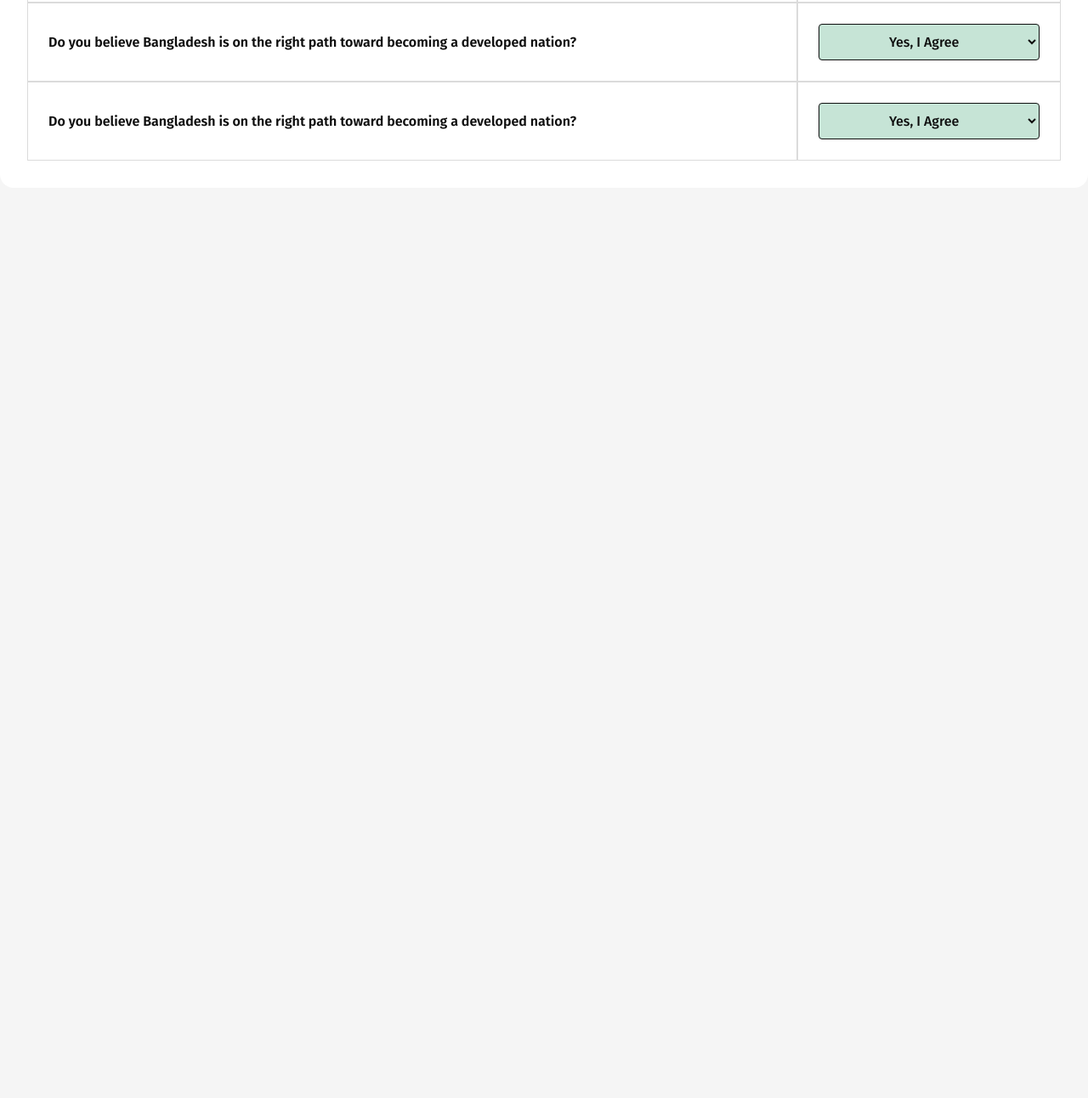
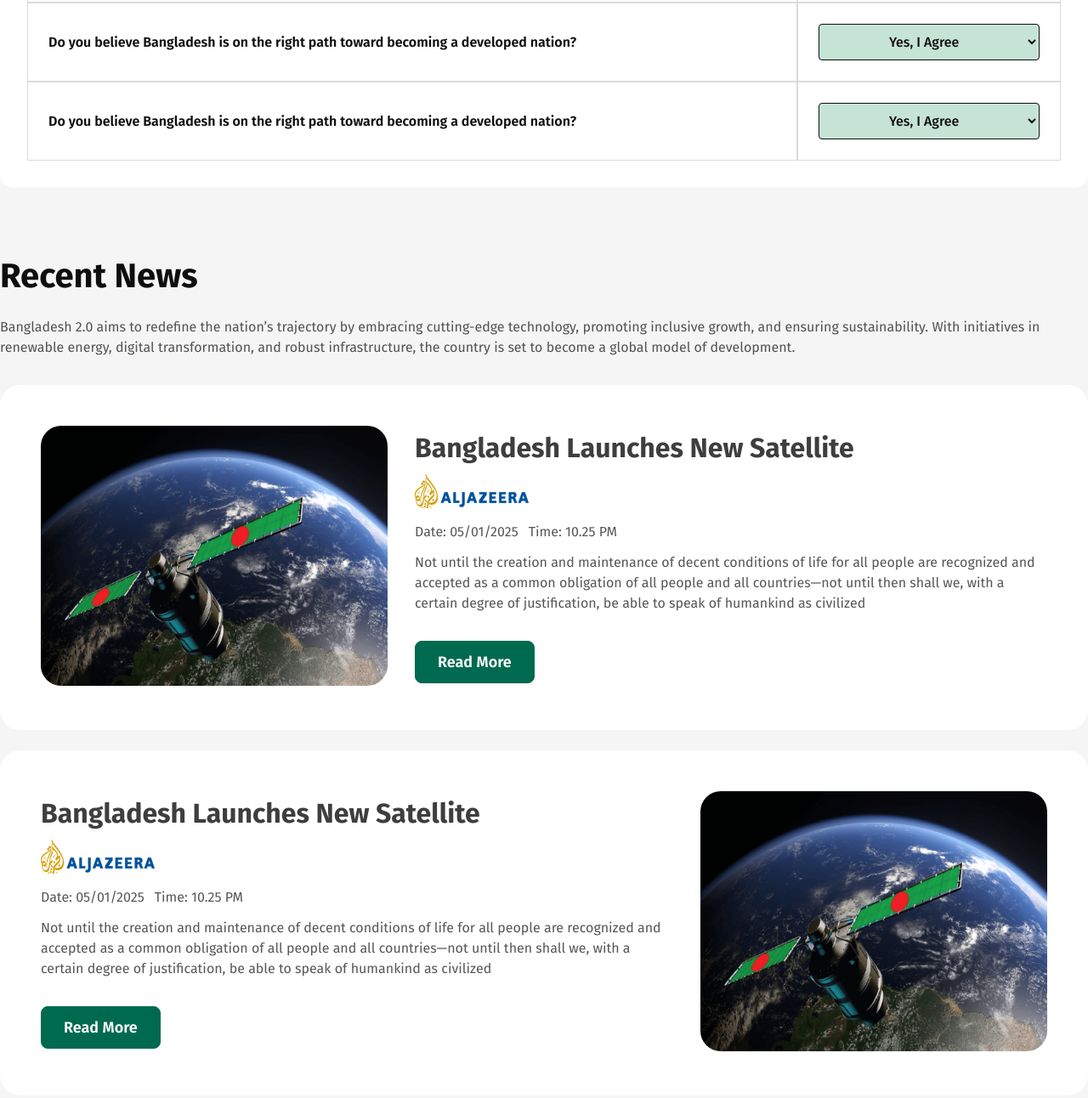
Before and after one commit to mdkamranhossain/assignment-one, a plain HTML site: page index.html in a window 1280 px wide. Shown: the part 2263-3555 px from the top of the page at 85% size. Before the commit the page ends 2564 px from the top, so only its background shows below. Drawn offline with Linux system fonts and the light colour scheme.

Commit message:
recent news section added

```diff
--- a/index.html
+++ b/index.html
@@ -162,11 +162,83 @@
                             </td>
                         </tr>
                     </tbody>
+                </table>
+            </div>
+        </section>
+
+        <!-- Recent newa section -->
+
+        <section class="news-section">
+            <div class="news-title">
+                <h1>Recent News</h1>
+                <p>Bangladesh 2.0 aims to redefine the nation’s trajectory by embracing cutting-edge technology, promoting inclusive growth, and ensuring sustainability. With initiatives in renewable energy, digital transformation, and robust infrastructure, the country is set to become a global model of development.</p>
+            </div>
+
+            <!-- news card 1 -->
+
+            <div class="news-card">
+                <div class="news-img">
+                    <img src="assets/satelite.png" alt="satelite">
+                </div>
+
+                <div class="news-details">
+                    <h2>Bangladesh Launches New Satellite</h2>
+                    <img src="assets/al-jazeera.png" alt="al-jazeera">
+                    <div class="publish-time">
+                        <h5>Date: 05/01/2025</h5>
+                        <h5>Time: 10.25 PM</h5>
+                    </div>
+                    <p>Not until the creation and maintenance of decent conditions of life for all people are recognized and accepted as a common obligation of all people and all countries—not until then shall we,
+                        with a certain degree of justification, be able to speak of humankind as civilized</p>
+                        <button>Read More</button>
+                </div>
+            </div>
+
+             <!-- news card 2 -->
+
+             <div class="news-card">
 
 
+                <div class="news-details">
+                    <h2>Bangladesh Launches New Satellite</h2>
+                    <img src="assets/al-jazeera.png" alt="al-jazeera">
+                    <div class="publish-time">
+                        <h5>Date: 05/01/2025</h5>
+                        <h5>Time: 10.25 PM</h5>
+                    </div>
+                    <p>Not until the creation and maintenance of decent conditions of life for all people are recognized and accepted as a common obligation of all people and all countries—not until then shall we,
+                        with a certain degree of justification, be able to speak of humankind as civilized</p>
+                        <button>Read More</button>
+                </div>
 
-                </table>
+                <div class="news-img">
+                    <img src="assets/satelite.png" alt="satelite">
+                </div>
+
             </div>
+
+
+             <!-- news card 3 -->
+
+             <div class="news-card">
+                <div class="news-img">
+                    <img src="assets/satelite.png" alt="satelite">
+                </div>
+
+                <div class="news-details">
+                    <h2>Bangladesh Launches New Satellite</h2>
+                    <img src="assets/al-jazeera.png" alt="al-jazeera">
+                    <div class="publish-time">
+                        <h5>Date: 05/01/2025</h5>
+                        <h5>Time: 10.25 PM</h5>
+                    </div>
+                    <p>Not until the creation and maintenance of decent conditions of life for all people are recognized and accepted as a common obligation of all people and all countries—not until then shall we,
+                        with a certain degree of justification, be able to speak of humankind as civilized</p>
+                        <button>Read More</button>
+                </div>
+            </div>
+
+
         </section>
 
     </main>
--- a/style.css
+++ b/style.css
@@ -399,3 +399,88 @@ margin-bottom: 80px;
     line-height: 19px;
     width: 100%;
 }
+
+/* Recent newa section */
+
+.news-section{
+    margin-bottom: 56px;
+}
+
+.news-title h1{
+    color: rgb(14, 14, 14);
+    font-size: 40px;
+    font-weight: 700;
+    line-height: 48px;
+    margin-bottom: 24px;
+}
+
+.news-title  p{
+    color: rgba(14, 14, 14, 0.7);
+    font-size: 16px;
+    font-weight: 400;
+    line-height: 24px;
+    margin-bottom: 32px;
+}
+
+.news-card{
+    border-radius: 24px;
+    background: rgb(255, 255, 255);
+    padding: 48px;
+    display: flex;
+    justify-content: space-between;
+    gap: 32px;
+    align-items: center;
+    margin-bottom: 24px;
+}
+
+.news-img img{
+    border-radius: 24px;
+}
+
+.news-details h2{
+    color: rgba(14, 14, 14, 0.8);
+    font-size: 32px;
+    font-weight: 700;
+    line-height: 38px;
+    margin-bottom: 12px;
+}
+
+.publish-time{
+    display: flex;
+    gap: 12px;
+}
+
+.publish-time h5{
+    color: rgba(14, 14, 14, 0.7);
+    font-size: 16px;
+    font-weight: 400;
+    line-height: 24px;
+    margin: 12px 0;
+}
+
+.news-details p{
+    color: rgba(14, 14, 14, 0.7);
+    font-size: 16px;
+    font-weight: 400;
+    line-height: 24px;
+    margin-bottom: 32px;
+}
+
+.news-details button{ border: 1px solid rgb(0, 106, 80);
+    border-radius: 8px;
+    padding: 13px 26px;
+    color: rgb(255, 255, 255);
+    font-size: 18px;
+    font-weight: 600;
+    line-height: 22px;
+    background-color:rgb(0, 106, 80);
+    cursor: pointer;
+    transition: .3s ease-in-out;
+    border: 1px solid rgb(0, 106, 80);
+ }
+
+ .news-details button:hover{
+    color: rgb(0, 106, 80);
+    background-color:rgb(255, 255, 255);
+    border: 1px solid rgb(0, 106, 80);
+}
```
